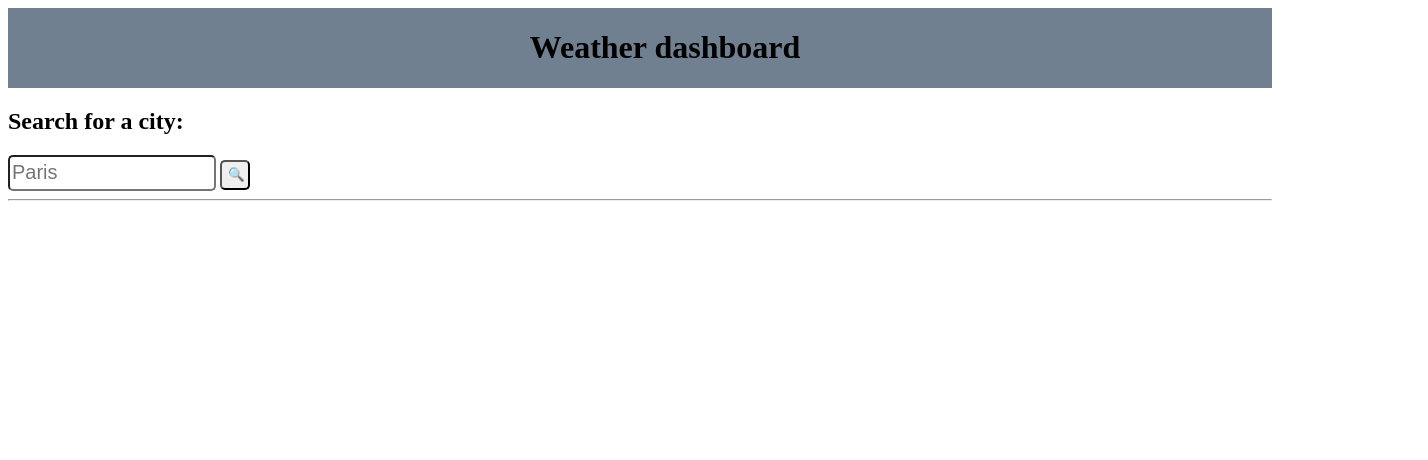
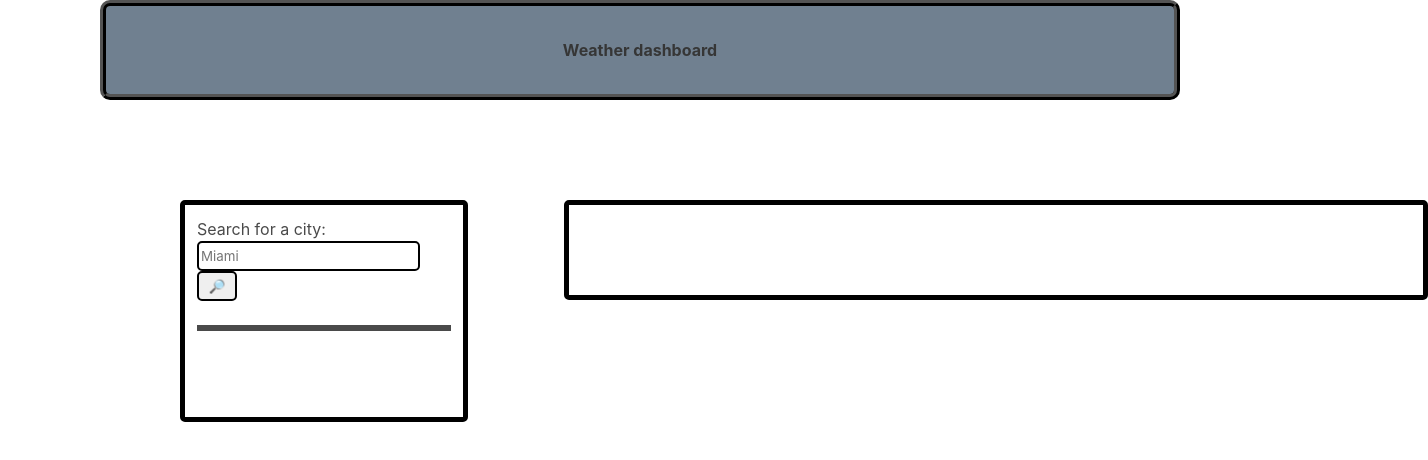
Before and after one commit to ulisesd15/Weather-Forecast, a plain HTML site: page index.html in a window 1280 px wide. Shown: the whole page, 1428 px wide, since content can reach past the window. Drawn offline with nearby package versions, Linux system fonts and the light colour scheme.

Commit message:
html basic backbone done,searchButton javascript done,search api function in the works

```diff
--- a/assets/script.js
+++ b/assets/script.js
@@ -0,0 +1,31 @@
+var submitBtn = document.querySelector('#submitBtn')
+
+function searchApi(city) {
+    var weatherUrl = 'api.openweathermap.org/data/2.5/forecast'
+    var appId = '1e9e1ad97fa826aaf8223cfe5d47eb00'
+    if (city) {
+        weatherUrl = 'api.openweathermap.org/data/2.5/forecast?q='+ cityInput + '&appid='+ appId;
+    }
+    fetch(weatherUrl)
+    .then(function (response) {
+        if (!response.ok) {
+          throw response.json();
+        }
+        return response.json();
+    })
+    .then()
+}
+
+function searchSubmit(event) {
+    event.preventDefault();
+
+    var cityInput = document.querySelector('#textInput').value;
+
+    if (!cityInput){
+        console.error('You need to input a city!');
+        return;
+    }
+    searchApi(cityInput)
+}
+
+submitBtn.addEventListener('submit',searchSubmit);
--- a/assets/style.css
+++ b/assets/style.css
@@ -1,27 +1,47 @@
-* {
 
-}
 
 .header {
     display: flex;
     background-color: slategray;
     justify-content: center;
-    padding-left: 50px;
+    align-items: center;
+    height: 100px;
+    border: 6px ridge black;
+    border-radius: 10px;
+    margin-left: 100px;
+    margin-right: 100px;
 }
 
-main {
-
+.container {
+    margin-top: 100px;
 }
 
-#cityInput {
+.searchColumn {
+    height: 100px;
+    border: 5px solid black;
     border-radius: 5px;
-    width: 200px;
-    height: 30px;
-    font-size: 20px;
+    padding-bottom: 200px;
+}
+
+.weatherColumn {
+    height: 100px;
+    border:5px solid black;
+    border-radius: 5px;
 }
 
 button {
+    height: 30px;
+    width: 40px;
+    border: 2px solid black;
     border-radius: 5px;
+}
+
+input {
     height: 30px;
-    width: 30px;
+    border: 2px solid black;
+    border-radius: 5px;
 }
+
+button:hover{
+    background-color: gray;
+}
--- a/index.html
+++ b/index.html
@@ -3,32 +3,30 @@
 <head>
     <meta charset="UTF-8">
     <meta name="viewport" content="width=device-width, initial-scale=1.0">
+    <link rel="stylesheet" href="https://cdn.jsdelivr.net/npm/bulma@0.9.4/css/bulma.min.css">
     <link rel="stylesheet" href="./assets/style.css"/>
     <title>weather dashboard</title>
 </head>
 <body>
-    <div class="header"><h1><strong>Weather dashboard</strong></h1></div>
+    <div class="header">
+        <h1><strong>Weather dashboard</strong></h1>
+    </div>
+    <main class="container columns">
 
-    <main>
-        <div class="search-column">
-            <div class="prompt">
-                <div class="search"><h2><strong>Search for a city:</strong></h2></div>
-                <input type="text" placeholder="Paris" id="cityInput">
-                <button id="search">🔍</button>
+            <div class="is-3 is-offset-2 column searchColumn">
+                <h2>Search for a city:</h2>
+                <input type="text" placeholder="Miami">
+                <button>🔎</button>
+                <hr color="black" size="5px" style="border-style: solid;">
             </div>
-            <hr>
-            <div class="recents"></div>
-        </div>
 
-        <div class="weather-column">
-            <div class="five-day"></div>
-        </div>
+            <div class="is-9 is-offset-1 column weatherColumn">
 
+            </div>
 
-
+    </main>
 
 
     <script src="./assets/script.js"></script>
-    </main>
 </body>
 </html>
```
